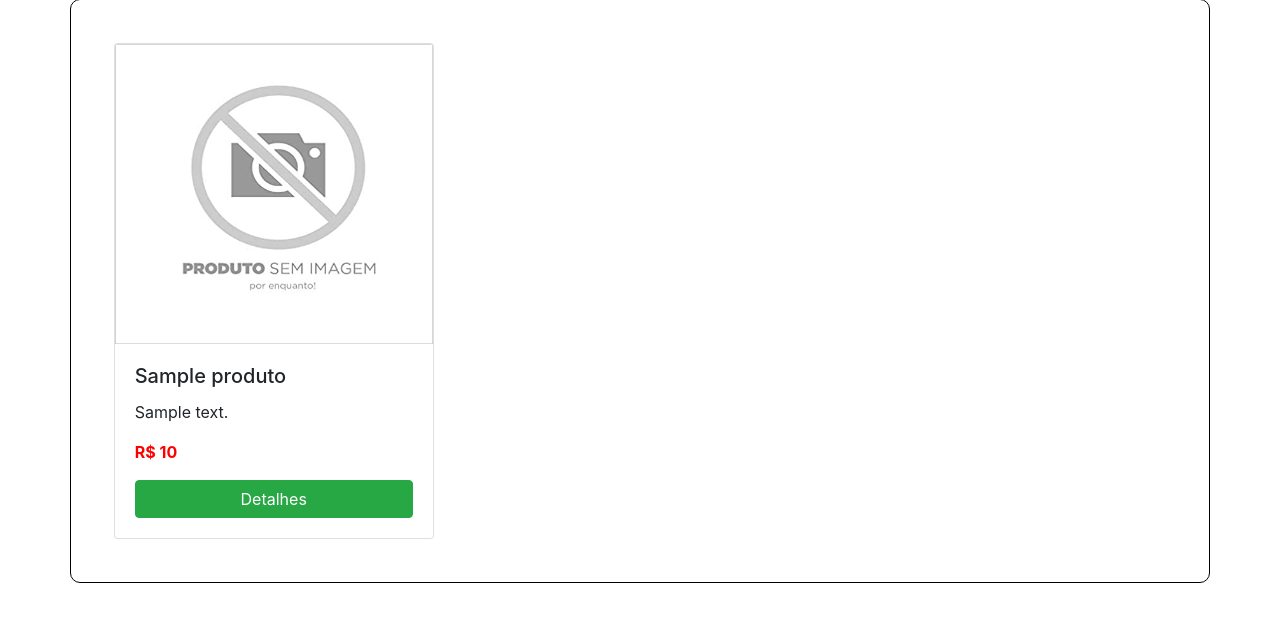
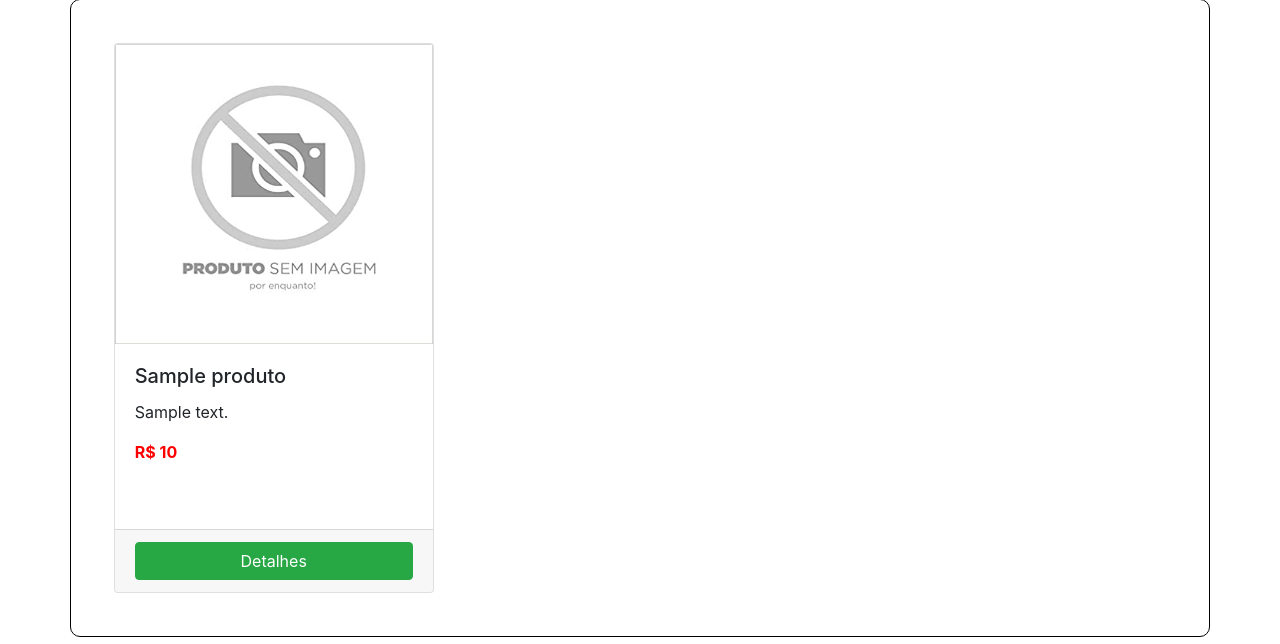
Before and after one commit to LuanDiegs/lojaVirtual, a PHP site: page / in a window 1280 px wide. Shown: the part 156-800 px from the top of the page. Run offline with PHP 8.4, Linux system fonts and the light colour scheme; tables that the repository leaves empty or names only in its code hold one stand-in row (values such as "Sample post"); some libraries are stand-ins or nearby versions.

Commit message:
Deixar bonito

```diff
--- a/lojaVirtual/index.php
+++ b/lojaVirtual/index.php
@@ -93,15 +93,16 @@
                 ?>
 
                 <div class="col-sm-4">
-                    <div class="card" style="width: 20rem; margin: 5%;">
+                    <div class="card" style="width: 20rem; height: 550px; margin: 5%;">
                         <img class="card-img-top" style = "height: 300px;" src="<?=carregaImagem('res/img/'.$nomeArquivo.'.jpg');?>">
-                        <div class="card-body">
+                        <div class="card-body" style="d-flex flex-column">
                             <h5 class="card-title"><?=$dado["nome_pro"]; ?></h5>
                             <p class="card-text"><?=$dado["descricao"]; ?></p>
                             <p style = "color:red; font-weight: bold;">R$ <?=$dado["valor_unitario"]; ?></p>
+                        </div>
 
+                        <div class="card-footer">
                             <a href="itensDetalhado.php?produto=<?=$codigoProduto?>" style = "width: 100%;" class="btn btn-success">Detalhes</a>
-
                         </div>
                     </div>
                 </div>
```
